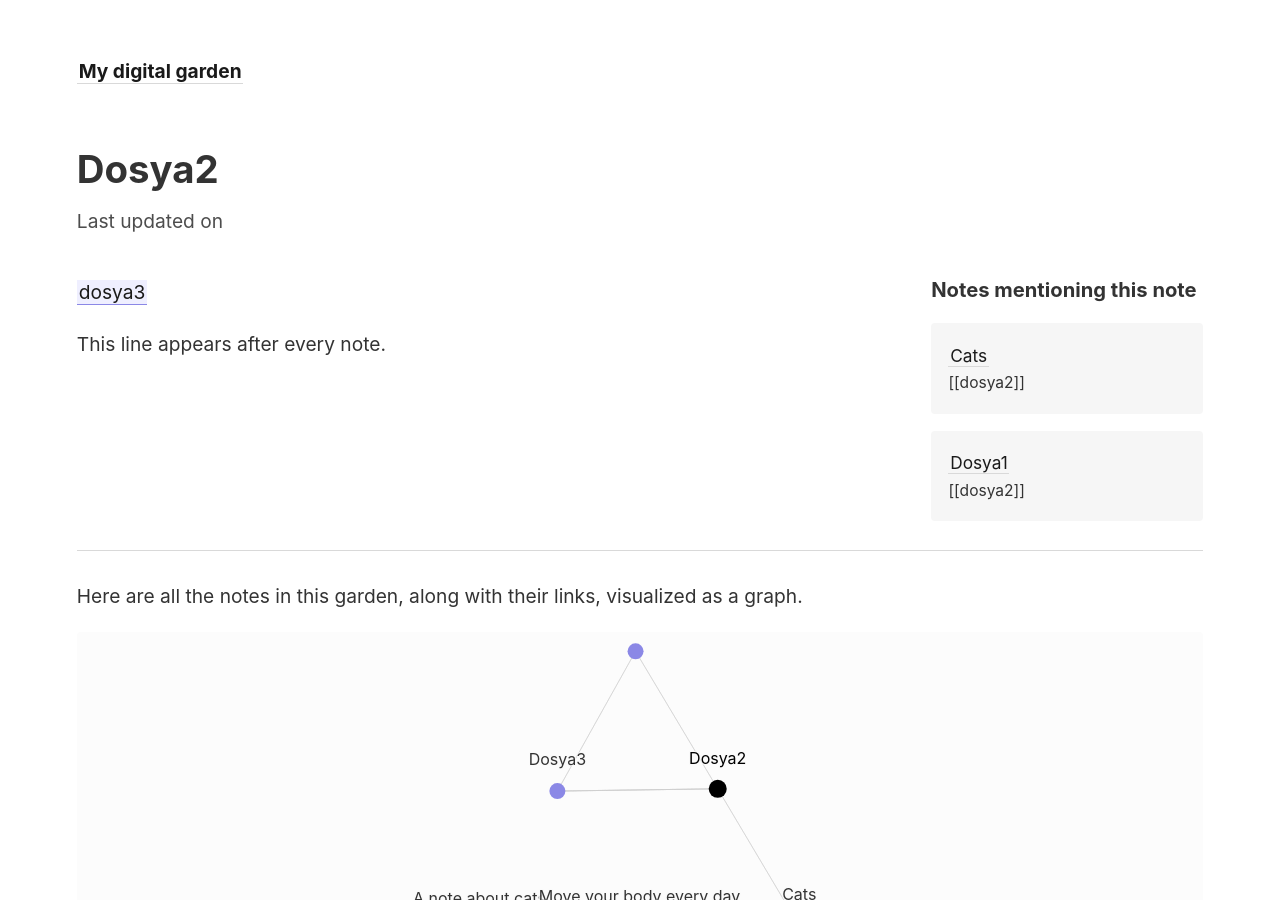
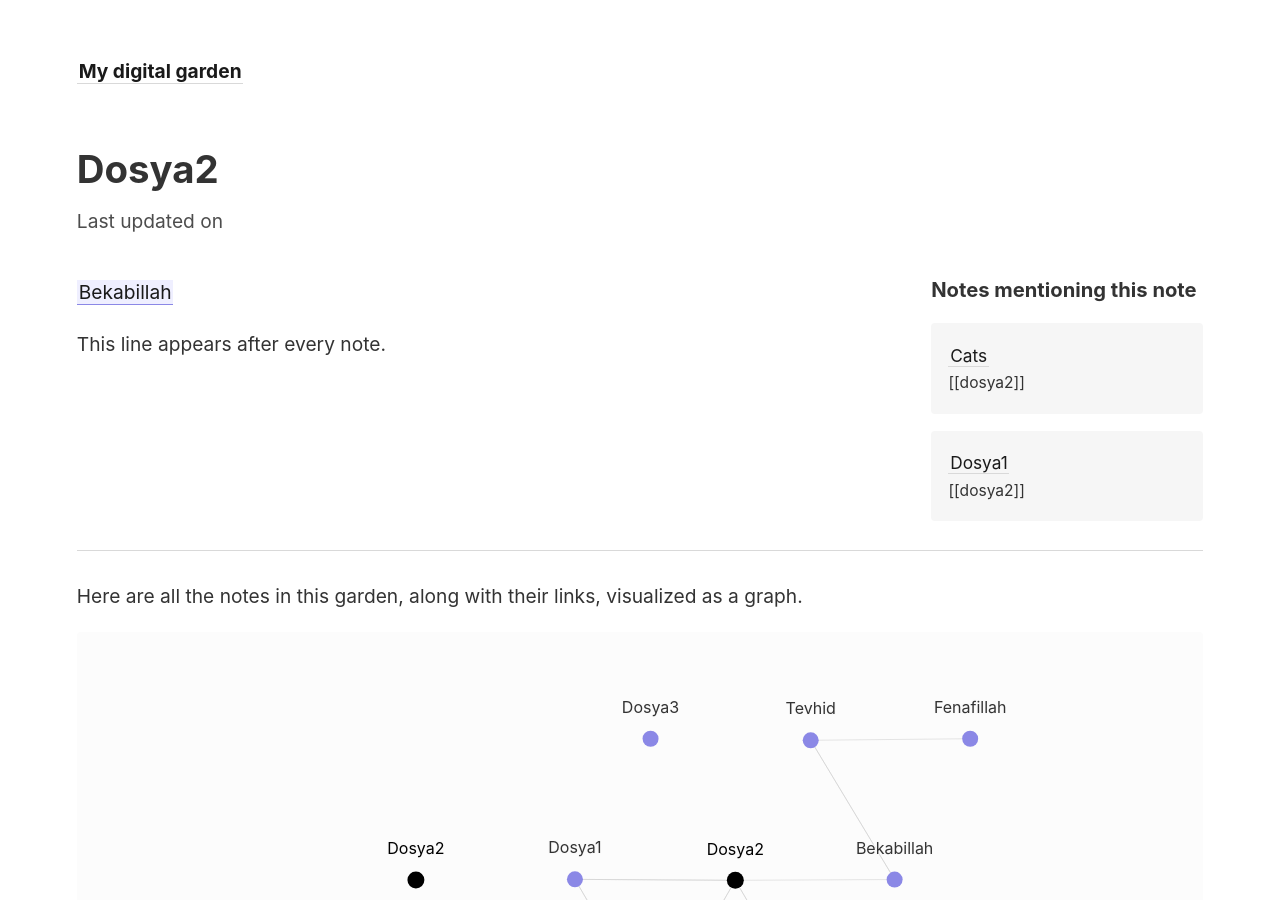
Before and after one commit to Beran-Isik/notlar, a Jekyll site: the page built from _notes/dosya2.md, in a window 1280 px wide and 900 px high. Built offline with Jekyll 4.4.1, drawn with Linux system fonts in a browser that asks for light colours.

Commit message:
jjk
löşlö

```diff
--- /dev/null
+++ b/_notes/Bekabillah.md
@@ -0,0 +1,3 @@
+bekabillah cem, hazretül cem, cemmülcem dir
+
+[[tevhid]]
--- a/_notes/dosya2.md
+++ b/_notes/dosya2.md
@@ -1 +1 @@
-[[dosya3]]
+[[Bekabillah]]
--- /dev/null
+++ b/_notes/tevhid.md
@@ -0,0 +1,2 @@
+[[Fenafillah]]
+[[Bekabillah]]
```
Also changed, not shown: _notes/Fenafillah.md (added, +1 -0 lines).
